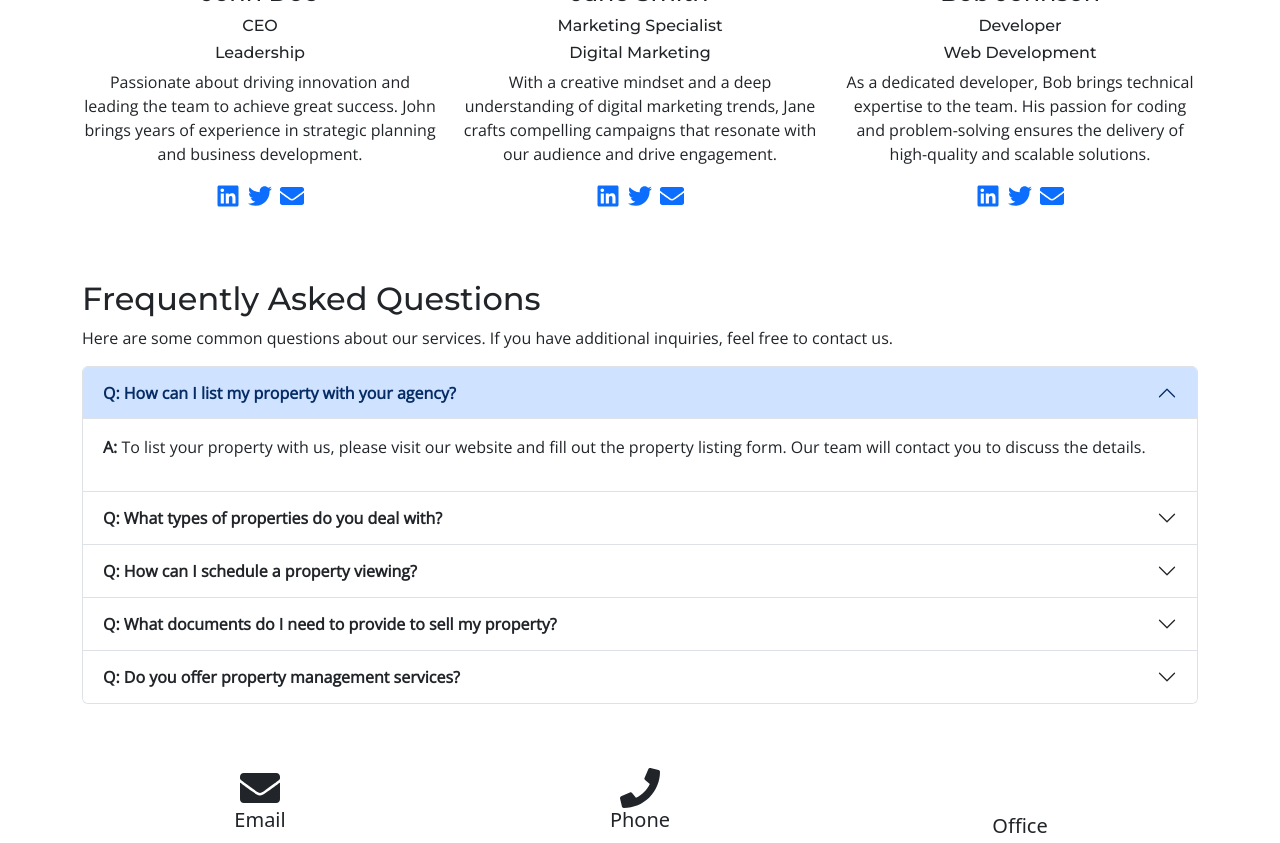
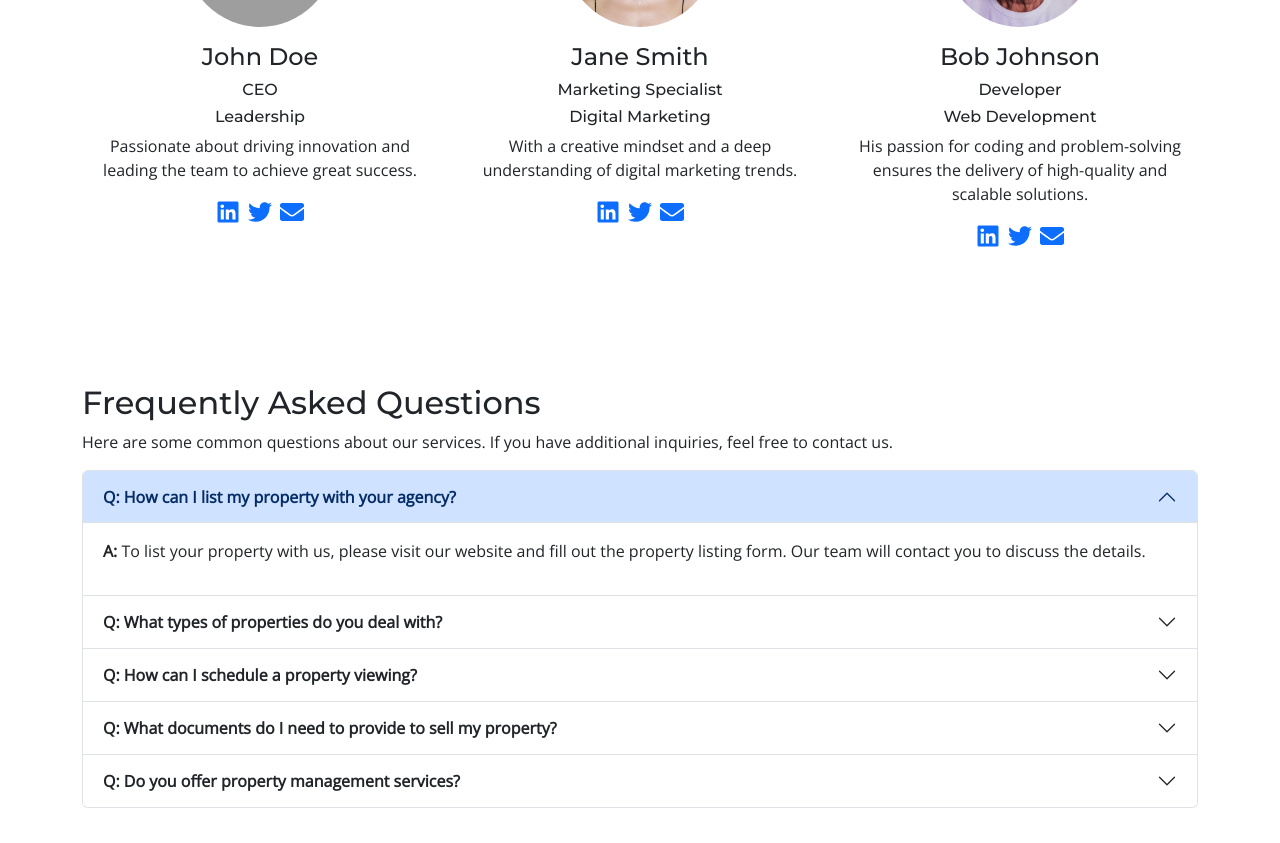
Before and after one commit to Mert003/estateagent, a React (Create React App) app: page / in a window 1280 px wide. Shown: the part 3725-4568 px from the top of the page. Built offline with nearby package versions, Linux system fonts and the light colour scheme; grey boxes are pictures that could not be loaded; some icons are missing.

Commit message:
add some spacing and changes of some texts

```diff
--- a/src/component/contact/contact.js
+++ b/src/component/contact/contact.js
@@ -7,7 +7,7 @@ import "../../../node_modules/bootstrap/dist/css/bootstrap.min.css";
 
 function ContactInfo() {
   return (
-    <Container className='mt-5 text-center'>
+    <Container className='text-center' style={{marginTop:"7rem"}}>
     <Row >
       <Col md={4}>
         <Card className=" border-0">
--- a/src/component/gallery/gallery.css
+++ b/src/component/gallery/gallery.css
@@ -1,7 +1,6 @@
 .gallery-container{
     display: flex;
     flex-wrap: wrap;
-
 
 }
 .gallery-container img{
@@ -9,5 +8,4 @@
     object-position: center;
     flex: 1;
    height: 100%;
-
 }
--- a/src/component/gallery/gallery.js
+++ b/src/component/gallery/gallery.js
@@ -11,7 +11,7 @@ import "./gallery.css";
 
 const ImageGallerySection = () => {
   return (
-    <Container fluid className='mt-5 container'>
+    <Container fluid className='container' style={{marginTop:"7rem"}}>
       {/* Header */}
       <Row>
         <Col className="text-left mx-4">
--- a/src/component/meetourteam/meetourteam.js
+++ b/src/component/meetourteam/meetourteam.js
@@ -13,21 +13,21 @@ const MeetOurTeam = () => {
       name: 'John Doe',
       role: 'CEO',
       expertise: 'Leadership',
-      description: 'Passionate about driving innovation and leading the team to achieve great success. John brings years of experience in strategic planning and business development.',
+      description: 'Passionate about driving innovation and leading the team to achieve great success. ',
     },
     {
       image: woman1, // Replace with the image URL of the team member
       name: 'Jane Smith',
       role: 'Marketing Specialist',
       expertise: 'Digital Marketing',
-      description: 'With a creative mindset and a deep understanding of digital marketing trends, Jane crafts compelling campaigns that resonate with our audience and drive engagement.',
+      description: 'With a creative mindset and a deep understanding of digital marketing trends.',
     },
     {
       image: man2, // Replace with the image URL of the team member
       name: 'Bob Johnson',
       role: 'Developer',
       expertise: 'Web Development',
-      description: 'As a dedicated developer, Bob brings technical expertise to the team. His passion for coding and problem-solving ensures the delivery of high-quality and scalable solutions.',
+      description: 'His passion for coding and problem-solving ensures the delivery of high-quality and scalable solutions.',
     },
   ];
 
--- a/src/component/questions/questions.js
+++ b/src/component/questions/questions.js
@@ -30,7 +30,7 @@ const faqData = [
 
 function FAQSection() {
   return (
-    <div className='container mt-5'>
+    <div className='container' style={{marginTop:"7rem"}}>
       <h2>Frequently Asked Questions</h2>
       <p>Here are some common questions about our services. If you have additional inquiries, feel free to contact us.</p>
       <Accordion defaultActiveKey="0">
```
